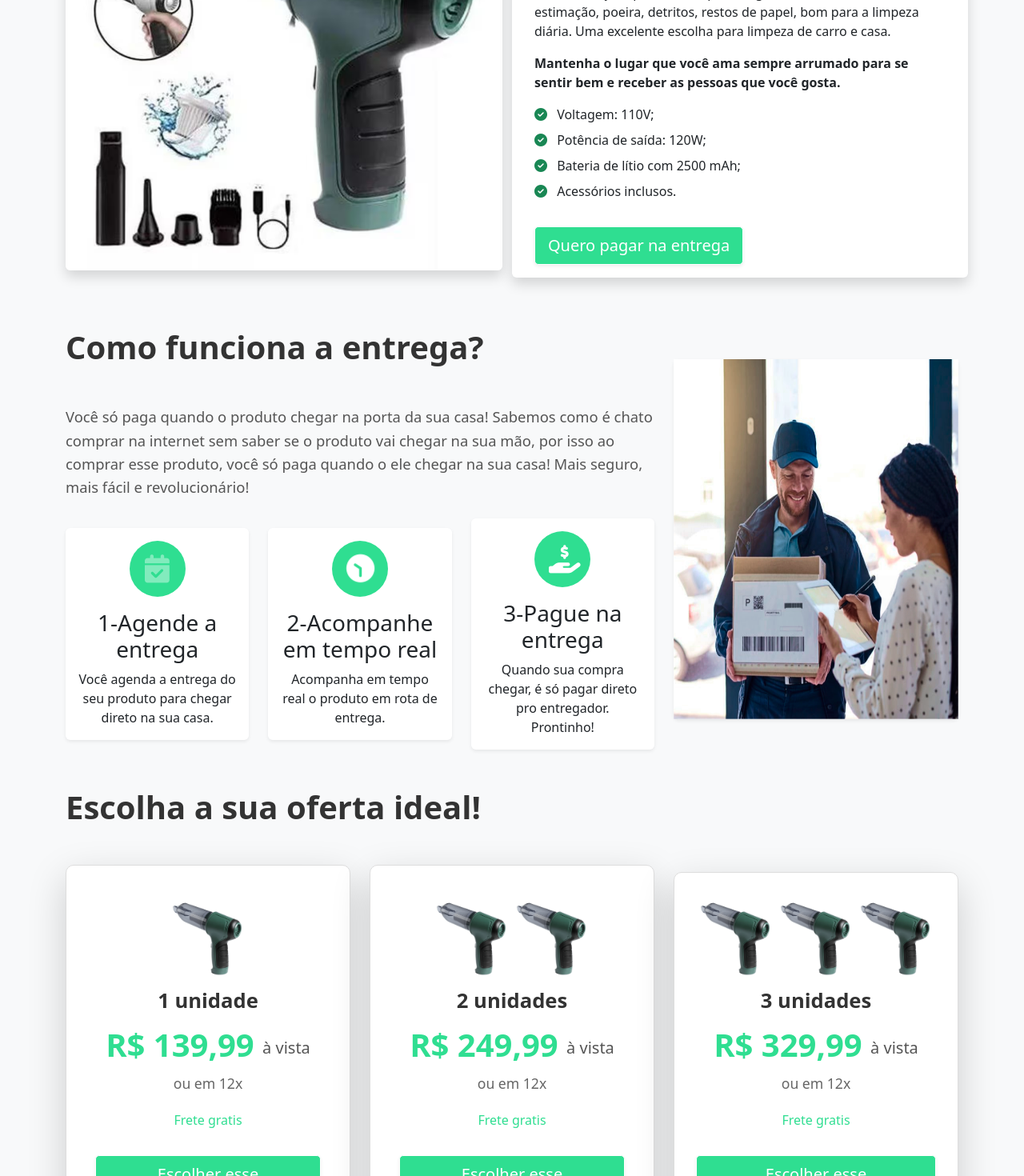
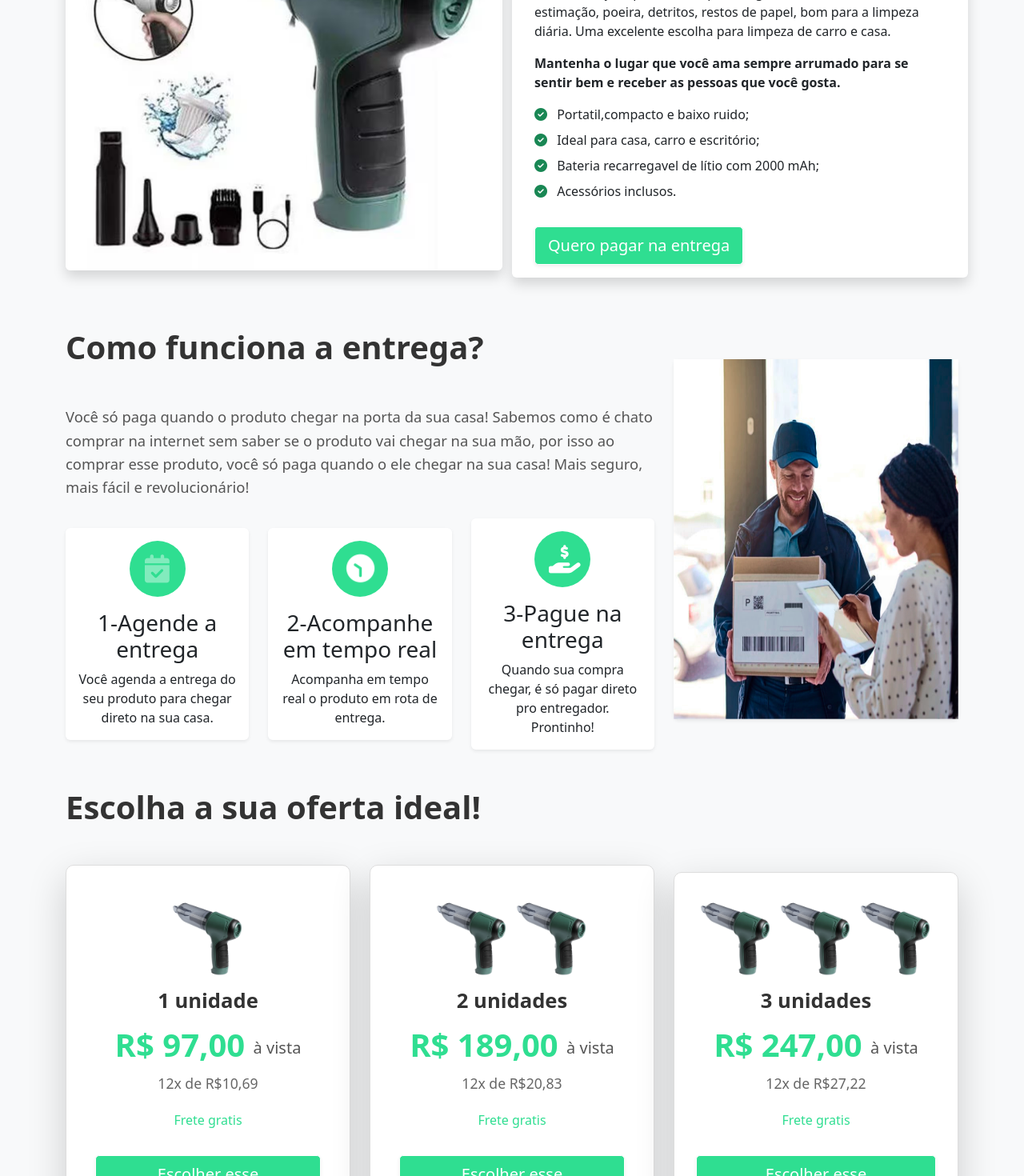
Before and after one commit to devforpages/landing-page, an Angular app: page / in a window 1280 px wide. Shown: the part 1120-2590 px from the top of the page at 80% size. Built offline with nearby package versions, Linux system fonts and the light colour scheme.

Commit message:
alterado link de valor e video

```diff
--- a/src/app/landing-page/header-landing-page/header-landing-page.component.html
+++ b/src/app/landing-page/header-landing-page/header-landing-page.component.html
@@ -2,7 +2,7 @@
     <div class="container header-content">
         <h1 class="display-3 fw-bold mb-3 animate__animated animate__fadeInDown">Aspirador de Pó Portátil</h1>
         <p class="lead mb-4 animate__animated animate__fadeInUp animate__delay-1s">
-            Você nunca mais vai se preocupar com aspiradores de pó na sua vida!!!
+            Você nunca mais vai se preocupar com aspiradores de pó na sua vida!
         </p>
         <a href="#oferta" class="btn btn-md cta-button animate__animated animate__zoomIn animate__delay-2s">
             Quero o Meu Agora! <i class="bi bi-arrow-right-circle-fill ms-2"></i>
--- a/src/app/landing-page/landing-page.component.html
+++ b/src/app/landing-page/landing-page.component.html
@@ -6,7 +6,7 @@
                     <div class="card-body p-0">
                         <div class="embed-responsive embed-responsive-16by9">
                             <video width="100%" height="400" controls>
-                                <source src="assets/video/aspirador2.mp4" type="video/mp4">
+                                <source src="assets/video/aspirador1.mp4" type="video/mp4">
                             </video>
                         </div>
                     </div>
@@ -39,15 +39,15 @@
                         <ul class="list-unstyled">
                             <li class="mb-2">
                             <i class="fa-solid fa-circle-check text-success me-2"></i>
-                            Voltagem: 110V;
+                            Portatil,compacto e baixo ruido;
                             </li>
                             <li class="mb-2">
                             <i class="fa-solid fa-circle-check text-success me-2"></i>
-                            Potência de saída: 120W;
+                            Ideal para casa, carro e escritório;
                             </li>
                             <li class="mb-2">
                             <i class="fa-solid fa-circle-check text-success me-2"></i>
-                            Bateria de lítio com 2500 mAh;
+                            Bateria recarregavel de lítio com 2000 mAh;
                             </li>
                             <li class="mb-2">
                             <i class="fa-solid fa-circle-check text-success me-2"></i>
@@ -132,10 +132,10 @@
                             <img src="assets/image/aspirador.png" alt="Produto 1 Unidade" width="100" height="100" class="img-fluid product-promo-img">
                         </div>
                         <h3 class="card-title unit-quantity">1 unidade</h3>
-                        <p class="current-price">R$ 139,99 <span class="installments">à vista</span></p>
-                        <p class="cash-price"><span class="installments">ou em 12x</span></p>
+                        <p class="current-price">R$ 97,00 <span class="installments">à vista</span></p>
+                        <p class="cash-price"><span class="installments">12x de R$10,69</span></p>
                         <p class="frete">Frete gratis</p>
-                        <a href="https://entrega.logzz.com.br/pay/memnpevlk/dvmzn-1-unidade-aspirador-de-po-portatil"
+                        <a href="https://entrega.logzz.com.br/pay/memmpg5vn/qdnfh-1-unidade-97"
                            class="btn btn-modificado btn-lg mt-3 shadow-sm"
                            style="transition: transform 0.3s ease;">
                             Escolher esse
@@ -152,10 +152,10 @@
                             <img src="assets/image/aspirador.png" alt="Produto 2 Unidades" width="100" height="100" class="img-fluid product-promo-img">
                         </div>
                         <h3 class="card-title unit-quantity">2 unidades</h3>
-                        <p class="current-price">R$ 249,99 <span class="installments">à vista</span></p>
-                        <p class="cash-price"><span class="installments">ou em 12x</span></p>
+                        <p class="current-price">R$ 189,00 <span class="installments">à vista</span></p>
+                        <p class="cash-price"><span class="installments">12x de R$20,83</span></p>
                         <p class="frete">Frete gratis</p>
-                        <a href="https://entrega.logzz.com.br/pay/memnpevlk/pvrky-2-unidades-aspirador-de-po-portatil"
+                        <a href="https://entrega.logzz.com.br/pay/memmpg5vn/compra-1-leve-2-por-189"
                            class="btn btn-modificado btn-lg mt-3 shadow-sm"
                            style="transition: transform 0.3s ease;">
                             Escolher esse
@@ -173,10 +173,10 @@
                             <img src="assets/image/aspirador.png" alt="Produto 3 Unidades" width="100" height="100" class="img-fluid product-promo-img">
                         </div>
                         <h3 class="card-title unit-quantity">3 unidades</h3>
-                        <p class="current-price">R$ 329,99 <span class="installments">à vista</span></p>
-                        <p class="cash-price"><span class="installments">ou em 12x</span></p>
+                        <p class="current-price">R$ 247,00 <span class="installments">à vista</span></p>
+                        <p class="cash-price"><span class="installments">12x de R$27,22</span></p>
                         <p class="frete">Frete gratis</p>
-                        <a href="https://entrega.logzz.com.br/pay/memnpevlk/3-unidades-aspirador-de-po-portatil"
+                        <a href="https://entrega.logzz.com.br/pay/memmpg5vn/compra-2leve-3-por-247"
                            class="btn btn-modificado btn-lg mt-3 shadow-sm"
                            style="transition: transform 0.3s ease;">
                             Escolher esse
```
Also changed, not shown: 2 other files (tests, documents, lock files or other folders).
